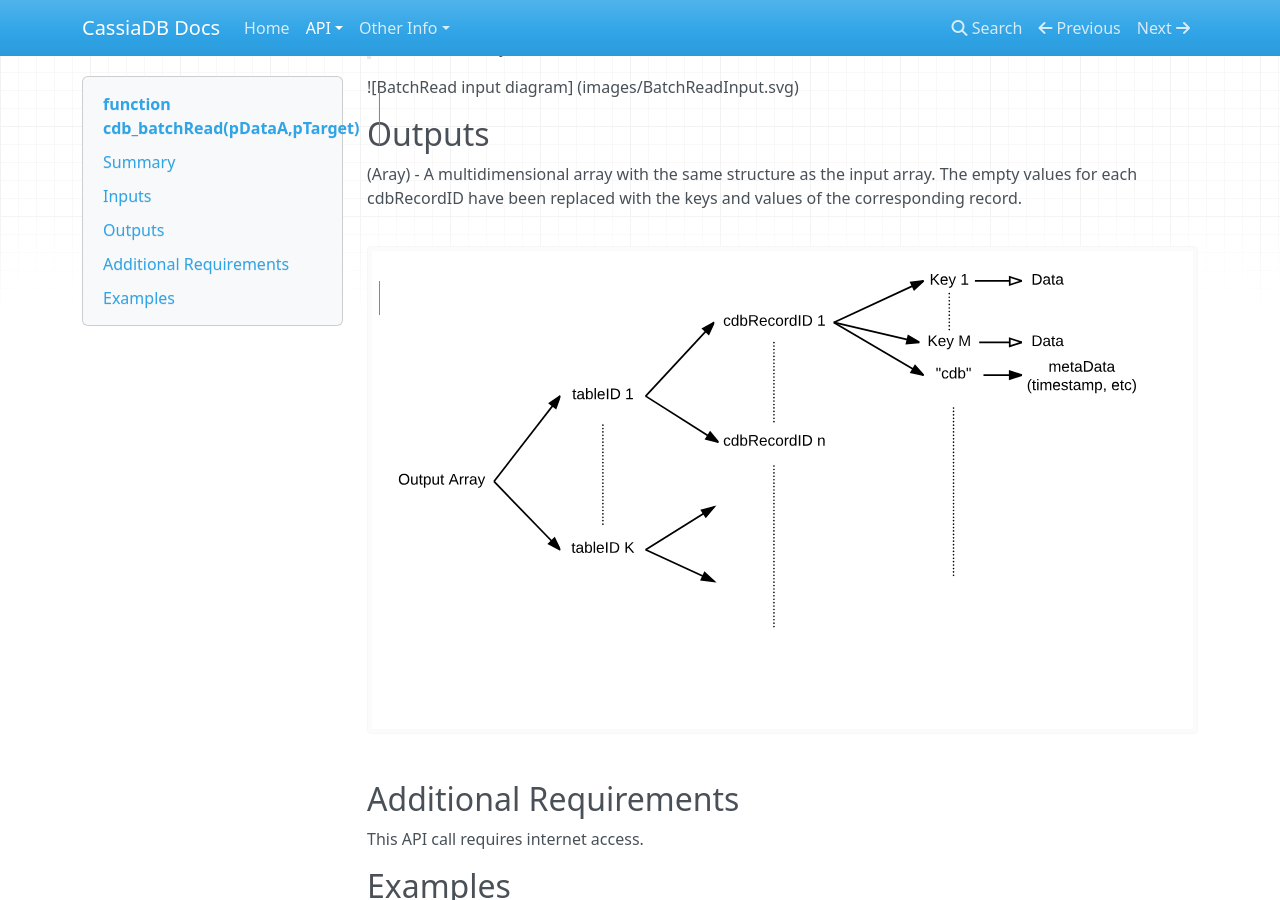
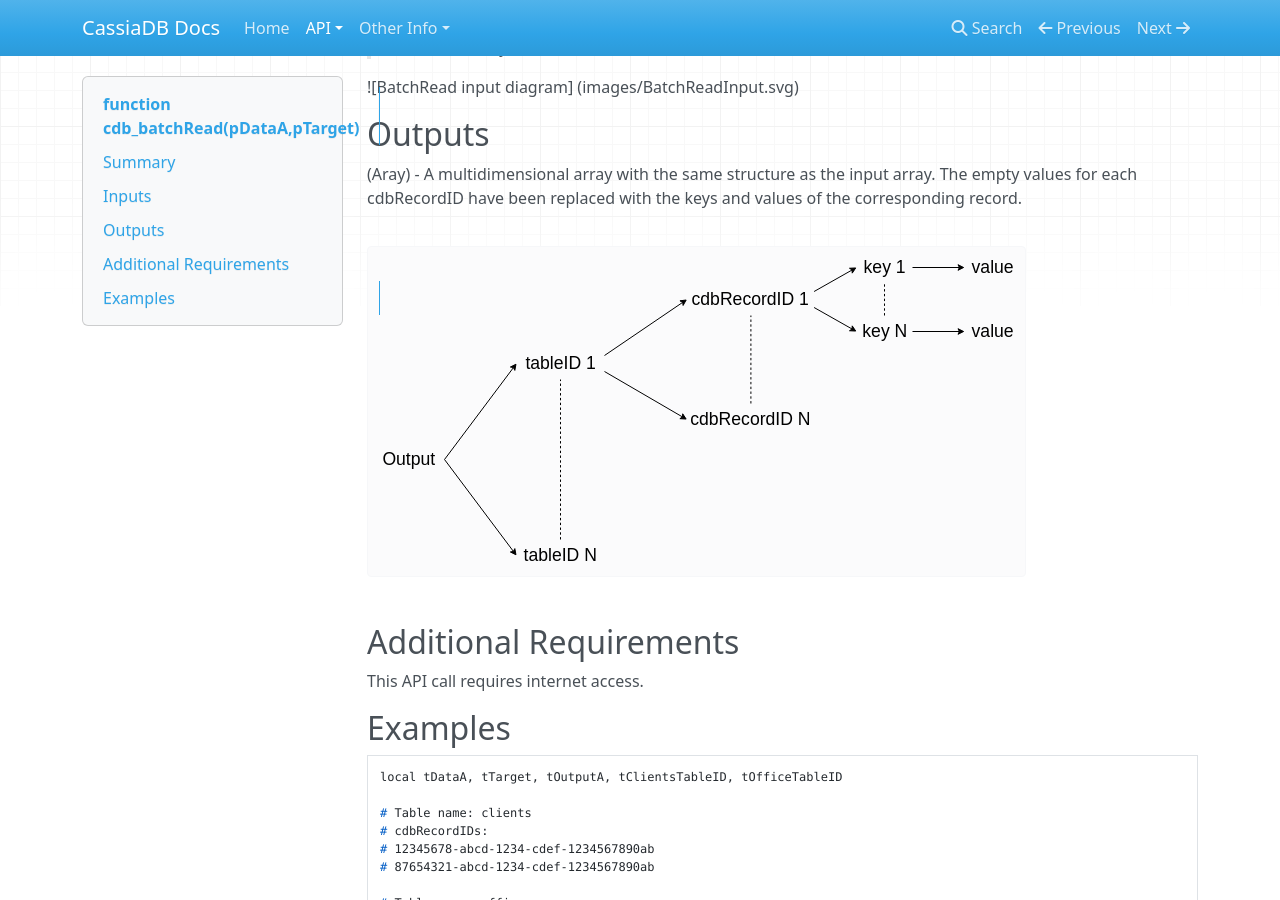
Before and after one commit to CanelaSoftware/cassiaDB_docs, an MkDocs documentation site: the page built from docs/BatchRead.md, in a window 1280 px wide and 900 px high, scrolled down 593 px. Built offline with MkDocs 1.6.1, drawn with Linux system fonts in a browser that asks for light colours; nearby versions of some CDN libraries; old or Windows-style settings are respelled for this version of MkDocs.

Commit message:
Doc diagrams udpate
Updated and created diagrams to go with the doc udpates

```diff
--- a/docs/BatchRead.md
+++ b/docs/BatchRead.md
@@ -22,7 +22,7 @@ This function reads a list of records and returns those records' contents.
 ## Outputs
 (Aray) - A multidimensional array with the same structure as the input array. The empty values for each cdbRecordID have been replaced with the keys and values of the corresponding record.
 
-![BatchRead output diagram](images/BatchReadOutput_withMeta.svg)
+![BatchRead output diagram](images/BatchReadOutput.svg)
 
 ## Additional Requirements
 This API call requires internet access.
```
Also changed, not shown: docs/Create.md (+2 -0 lines), docs/Update.md (+2 -0 lines), docs/images/BasicOutput.svg, docs/images/BatchCreateInput.svg, docs/images/BatchCreateOutput.svg, docs/images/BatchReadInput.svg (added), docs/images/BatchReadOutput.svg (added), docs/images/BatchUpdateInput.svg (added), docs/images/CreateInput.svg (added), docs/images/UpdateInput.svg (added).
